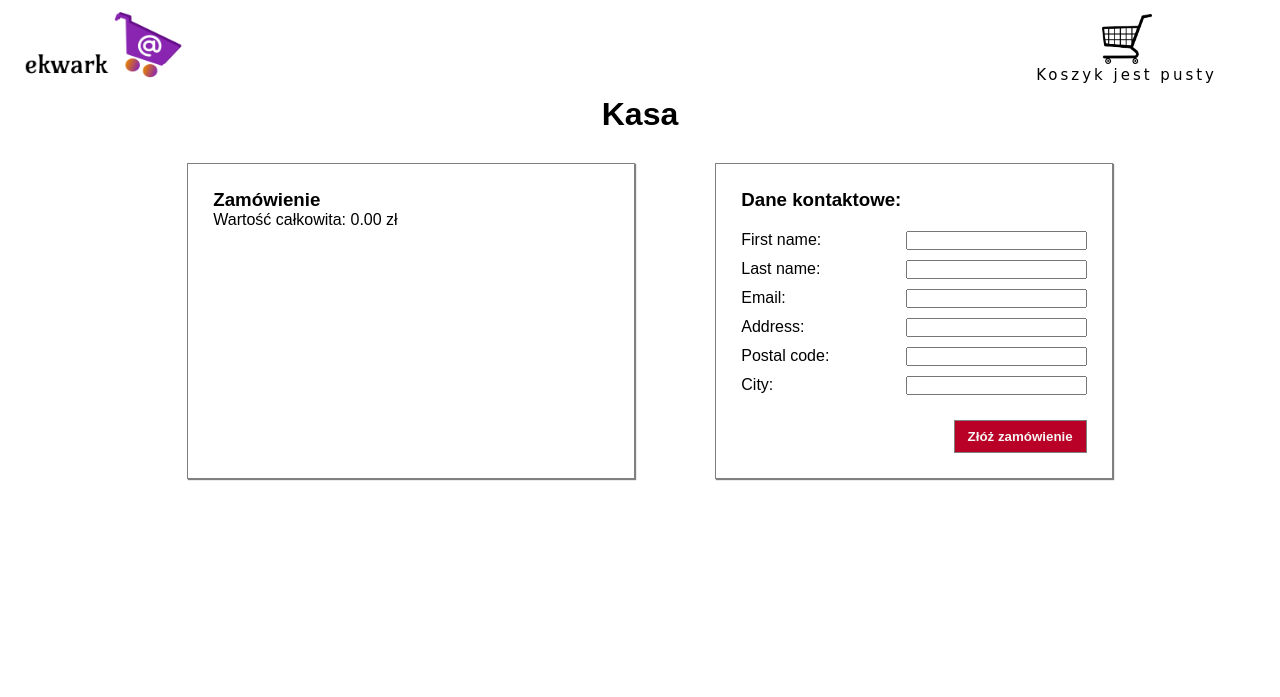
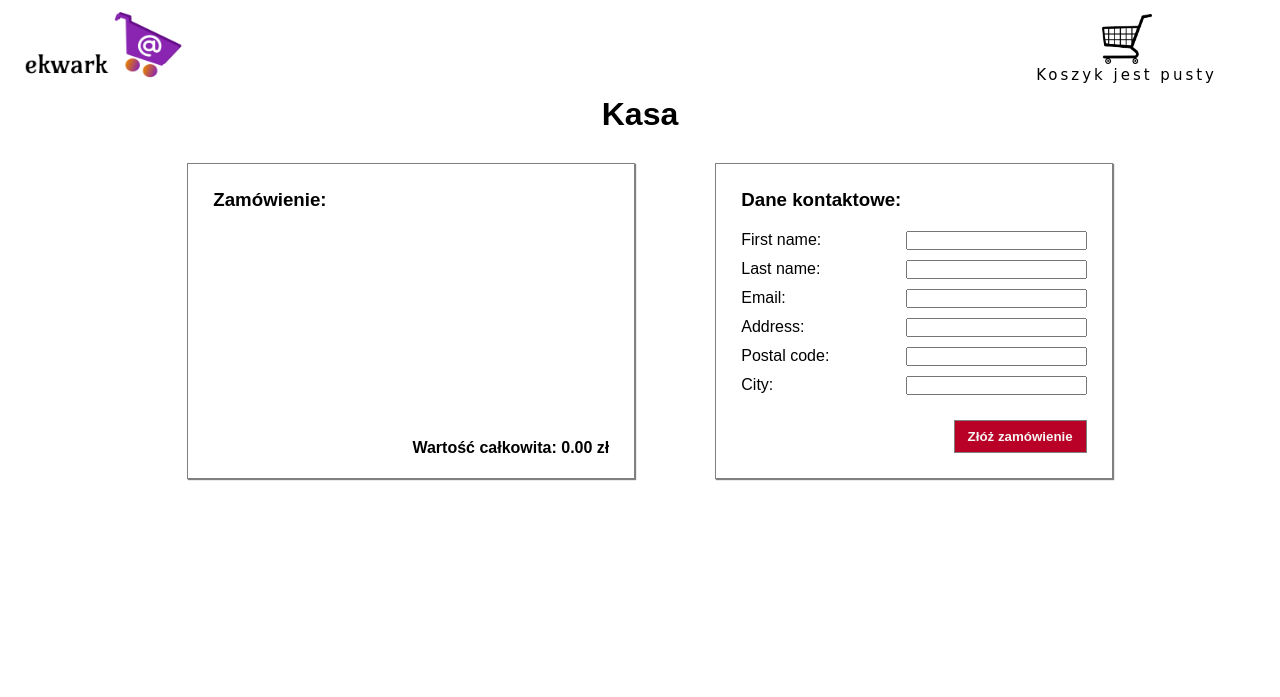
Before and after one commit to SebastianJadczak/shop_django, a Django app: page /orders/create/ in a window 1280 px wide. Shown: the part 56-753 px from the top of the page. Run offline with Django 3.2, Linux system fonts and the light colour scheme; parts of the project's set-up code (start-up, migrations or seed data) failed here and were passed over; some web fonts are replaced.

Commit message:
add styles to orders/create

```diff
--- a/orders/templates/orders/order/create.html
+++ b/orders/templates/orders/order/create.html
@@ -9,7 +9,7 @@ Kasa
 <h1>Kasa</h1>
 <div class="order">
 <div class="order-info">
-    <h3>Zamówienie</h3>
+    <h3>Zamówienie:</h3>
     <ul>
         {% for item in cart %}
         <li>
@@ -18,13 +18,13 @@ Kasa
         </li>
         {% endfor %}
         {% if cart.coupon %}
-        <li>
+        <li id="coupon">
             Kupon "{{cart.coupon.code}}" ({{cart.coupon.discount}}% rabatu)
             <span>{{cart.get_discount|floatformat:"2"}} zł</span>
         </li>
         {% endif %}
     </ul>
-    <p>Wartość całkowita: {{cart.get_total_price_after_discount|floatformat:"2"}} zł</p>
+    <p class="total_price">Wartość całkowita: {{cart.get_total_price_after_discount|floatformat:"2"}} zł</p>
 </div>
 
 <form action="" method="post" class="order-form">
--- a/static/css/base.css
+++ b/static/css/base.css
@@ -229,7 +229,7 @@ img#min_img{
 }
 
 #delete{
-      background-color: #b90026;
+    background-color: #b90026;
     color:whitesmoke;
     text-decoration: none;
     border:1px solid grey;
@@ -301,6 +301,28 @@ div.order div.order-info{
     margin: 0 20px;
 }
 
+div.order div.order-info ul{
+    margin-top:10px;
+    min-height:75%;
+}
+
+div.order div.order-info ul li{
+    list-style: none;
+    margin-left: 10px;
+    margin-top:5px;
+}
+div.order div.order-info ul li#coupon{
+    margin-top:10px;
+    font-weight: bold;
+}
+div.order div.order-info ul li span{
+    margin-left: 10px;
+}
+div.order div.order-info p.total_price{
+    text-align: right;
+    margin-top:20px;
+    font-weight: bold;
+}
 div.order form.order-form{
     border: 1px solid grey;
     padding:25px;
```
Also changed, not shown: db.sqlite3.
